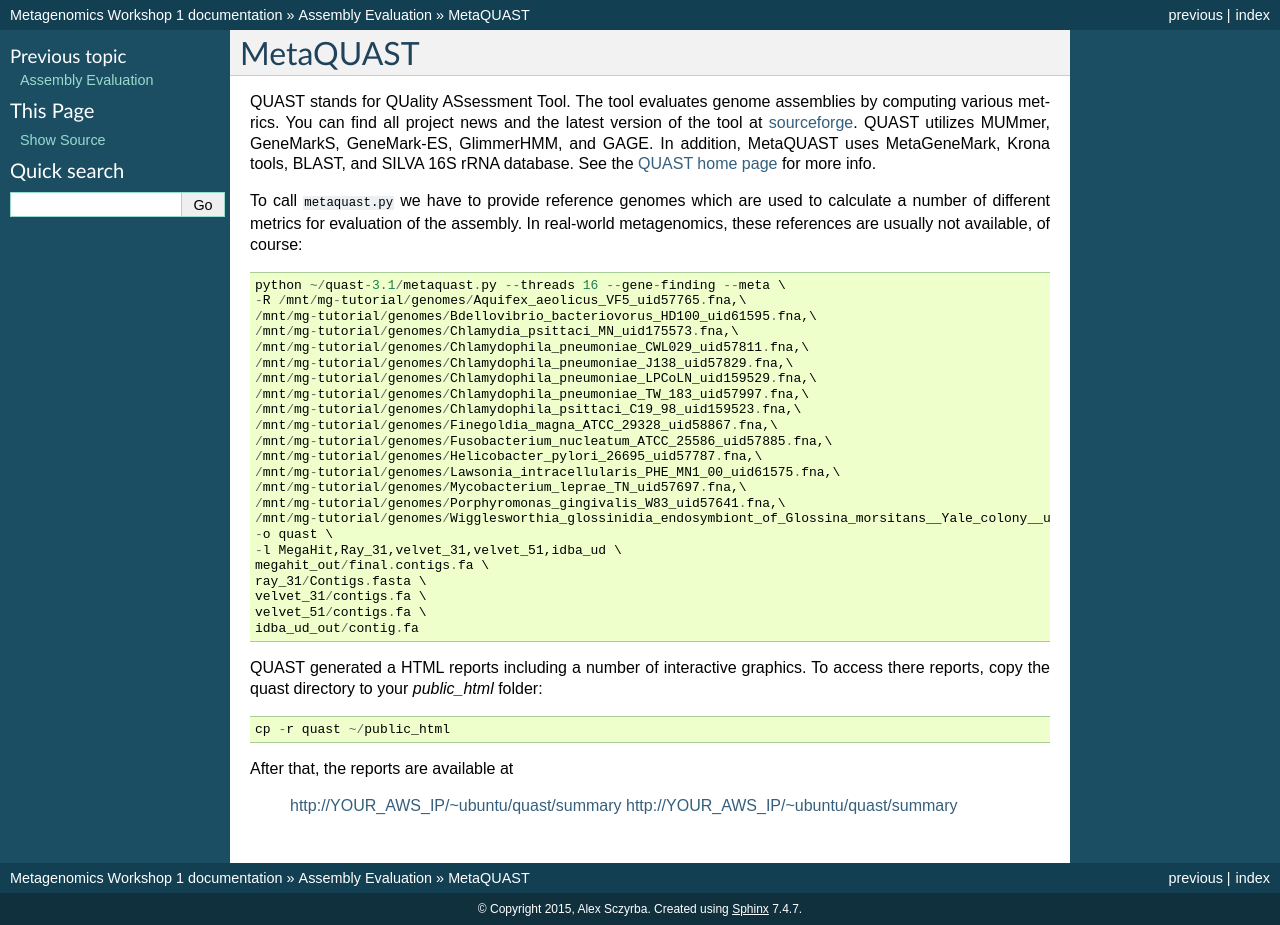
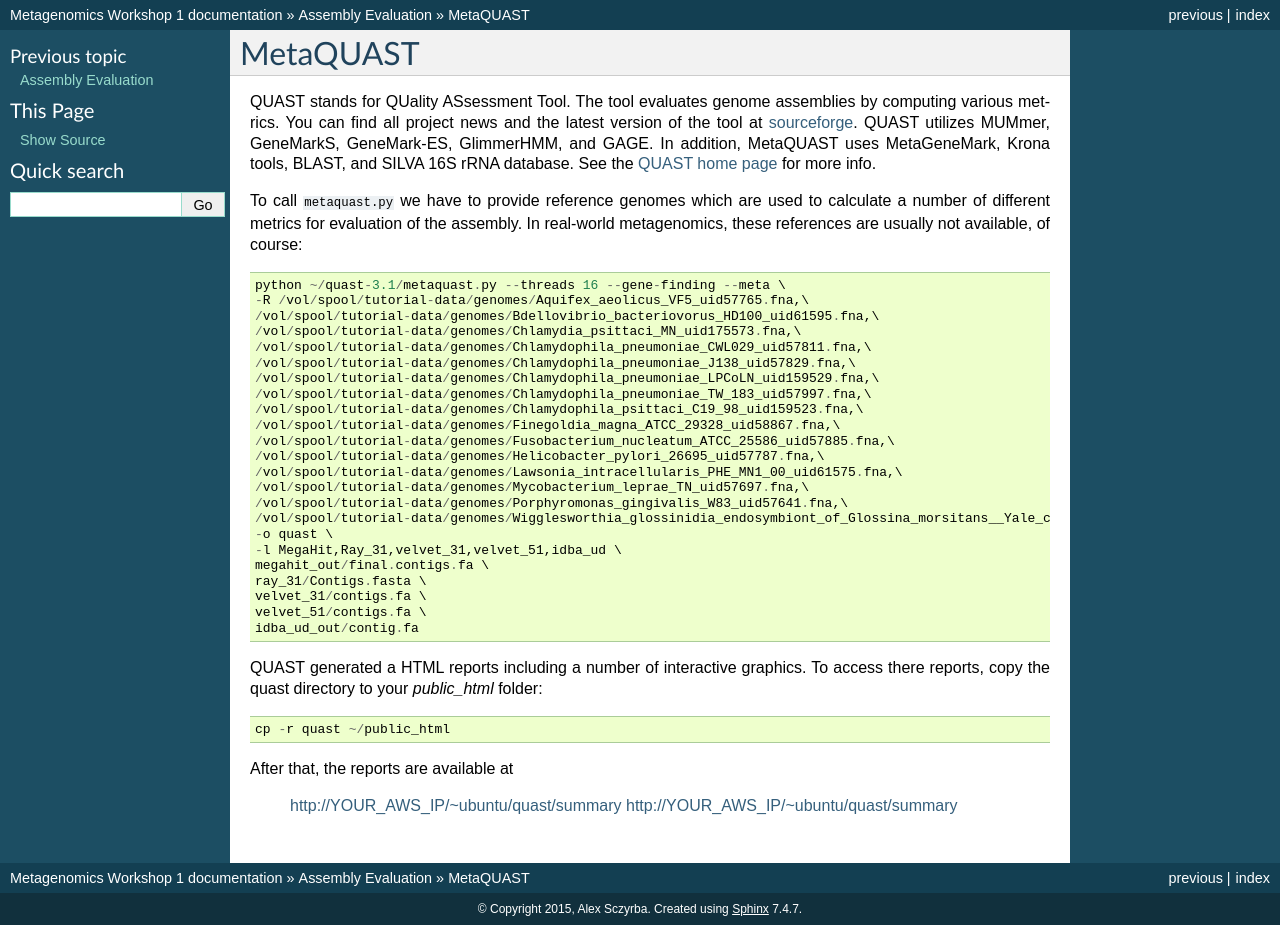
Before and after one commit to metagenomics/metagenomics-workshop, a Sphinx documentation site: the page built from docs/evaluation/metaquast.rst, in a window 1280 px wide. Built offline with Sphinx 7.4.7, drawn with Linux system fonts in a browser that asks for light colours.

Commit message:
fixed path to references

```diff
--- a/docs/evaluation/metaquast.rst
+++ b/docs/evaluation/metaquast.rst
@@ -16,21 +16,21 @@
 not available, of course::
 
   python ~/quast-3.1/metaquast.py --threads 16 --gene-finding --meta \
-  -R /mnt/mg-tutorial/genomes/Aquifex_aeolicus_VF5_uid57765.fna,\
-  /mnt/mg-tutorial/genomes/Bdellovibrio_bacteriovorus_HD100_uid61595.fna,\
-  /mnt/mg-tutorial/genomes/Chlamydia_psittaci_MN_uid175573.fna,\
-  /mnt/mg-tutorial/genomes/Chlamydophila_pneumoniae_CWL029_uid57811.fna,\
-  /mnt/mg-tutorial/genomes/Chlamydophila_pneumoniae_J138_uid57829.fna,\
-  /mnt/mg-tutorial/genomes/Chlamydophila_pneumoniae_LPCoLN_uid159529.fna,\
-  /mnt/mg-tutorial/genomes/Chlamydophila_pneumoniae_TW_183_uid57997.fna,\
-  /mnt/mg-tutorial/genomes/Chlamydophila_psittaci_C19_98_uid159523.fna,\
-  /mnt/mg-tutorial/genomes/Finegoldia_magna_ATCC_29328_uid58867.fna,\
-  /mnt/mg-tutorial/genomes/Fusobacterium_nucleatum_ATCC_25586_uid57885.fna,\
-  /mnt/mg-tutorial/genomes/Helicobacter_pylori_26695_uid57787.fna,\
-  /mnt/mg-tutorial/genomes/Lawsonia_intracellularis_PHE_MN1_00_uid61575.fna,\
-  /mnt/mg-tutorial/genomes/Mycobacterium_leprae_TN_uid57697.fna,\
-  /mnt/mg-tutorial/genomes/Porphyromonas_gingivalis_W83_uid57641.fna,\
-  /mnt/mg-tutorial/genomes/Wigglesworthia_glossinidia_endosymbiont_of_Glossina_morsitans__Yale_colony__uid88075.fna \
+  -R /vol/spool/tutorial-data/genomes/Aquifex_aeolicus_VF5_uid57765.fna,\
+  /vol/spool/tutorial-data/genomes/Bdellovibrio_bacteriovorus_HD100_uid61595.fna,\
+  /vol/spool/tutorial-data/genomes/Chlamydia_psittaci_MN_uid175573.fna,\
+  /vol/spool/tutorial-data/genomes/Chlamydophila_pneumoniae_CWL029_uid57811.fna,\
+  /vol/spool/tutorial-data/genomes/Chlamydophila_pneumoniae_J138_uid57829.fna,\
+  /vol/spool/tutorial-data/genomes/Chlamydophila_pneumoniae_LPCoLN_uid159529.fna,\
+  /vol/spool/tutorial-data/genomes/Chlamydophila_pneumoniae_TW_183_uid57997.fna,\
+  /vol/spool/tutorial-data/genomes/Chlamydophila_psittaci_C19_98_uid159523.fna,\
+  /vol/spool/tutorial-data/genomes/Finegoldia_magna_ATCC_29328_uid58867.fna,\
+  /vol/spool/tutorial-data/genomes/Fusobacterium_nucleatum_ATCC_25586_uid57885.fna,\
+  /vol/spool/tutorial-data/genomes/Helicobacter_pylori_26695_uid57787.fna,\
+  /vol/spool/tutorial-data/genomes/Lawsonia_intracellularis_PHE_MN1_00_uid61575.fna,\
+  /vol/spool/tutorial-data/genomes/Mycobacterium_leprae_TN_uid57697.fna,\
+  /vol/spool/tutorial-data/genomes/Porphyromonas_gingivalis_W83_uid57641.fna,\
+  /vol/spool/tutorial-data/genomes/Wigglesworthia_glossinidia_endosymbiont_of_Glossina_morsitans__Yale_colony__uid88075.fna \
   -o quast \
   -l MegaHit,Ray_31,velvet_31,velvet_51,idba_ud \
   megahit_out/final.contigs.fa \
```
